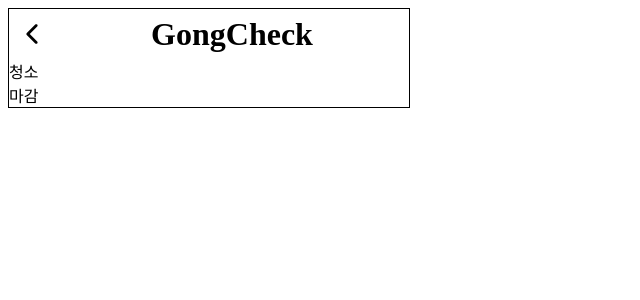
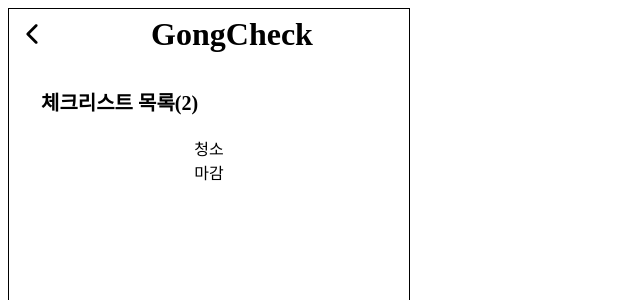
Before and after one commit to woowacourse-teams/2022-gong-check, a React app in the folder frontend/: page /1/spaces/1 in a window 1280 px wide. Shown: the top 300 px of the page, without its empty margins (0-640 px from the left). Built offline with nearby package versions, Linux system fonts and the light colour scheme.

Commit message:
feat: JobList 페이지에 pageTitle 컴포넌트 연동
Co-authored-by: Seungchan On <cks3066@users.noreply.github.com>

```diff
--- a/frontend/src/pages/JobList/index.tsx
+++ b/frontend/src/pages/JobList/index.tsx
@@ -1,12 +1,21 @@
+/**  @jsxImportSource @emotion/react */
+import PageTitle from '../../components/_common/PageTitle';
+import styles from './styles';
+
 const jobs = ['청소', '마감'];
 
 const JobList = () => {
   return (
-    <>
-      {jobs.map((job, index) => (
-        <div key={index}>{job}</div>
-      ))}
-    </>
+    <div css={styles.layout}>
+      <PageTitle>
+        체크리스트 목록(<span>2</span>)
+      </PageTitle>
+      <div css={styles.contents}>
+        {jobs.map((job, index) => (
+          <div key={index}>{job}</div>
+        ))}
+      </div>
+    </div>
   );
 };
 
--- /dev/null
+++ b/frontend/src/pages/JobList/styles.ts
@@ -0,0 +1,17 @@
+import { css } from '@emotion/react';
+
+const layout = css`
+  min-height: 100vh;
+  padding: 8px 32px;
+`;
+
+const contents = css`
+  display: flex;
+  flex-direction: column;
+  width: 100%;
+  align-items: center;
+`;
+
+const styles = { layout, contents };
+
+export default styles;
--- a/frontend/src/pages/SpaceList/styles.ts
+++ b/frontend/src/pages/SpaceList/styles.ts
@@ -24,11 +24,6 @@
   padding: 8px 32px;
 `;
 
-const pageTitle = css`
-  font-size: 20px;
-  font-weight: 600;
-`;
-
 const contents = css`
   display: flex;
   flex-direction: column;
@@ -45,6 +40,6 @@
   text-align: center;
 `;
 
-const styles = { spaceCard, layout, pageTitle, contents, cardTitle };
+const styles = { spaceCard, layout, contents, cardTitle };
 
 export default styles;
```
